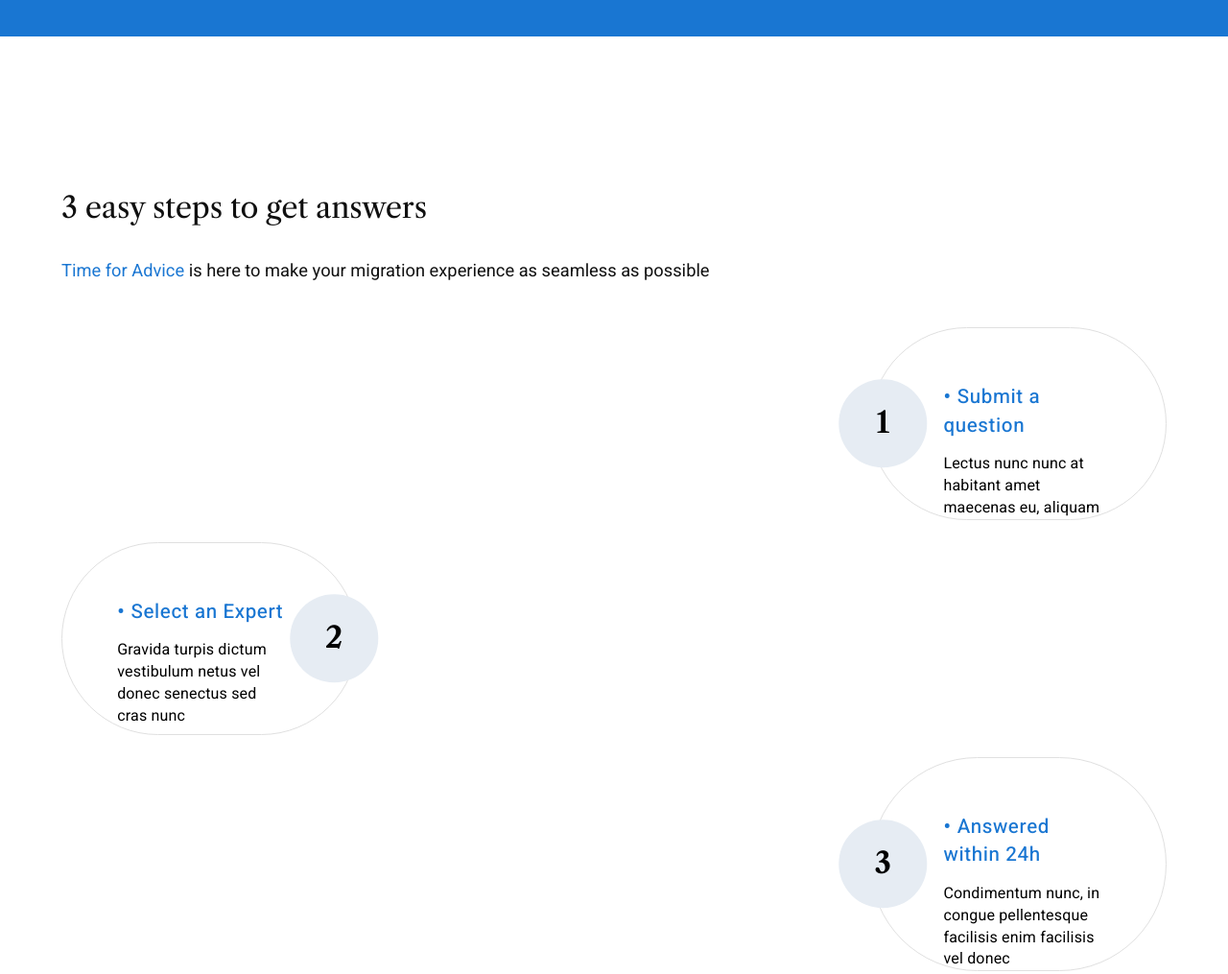
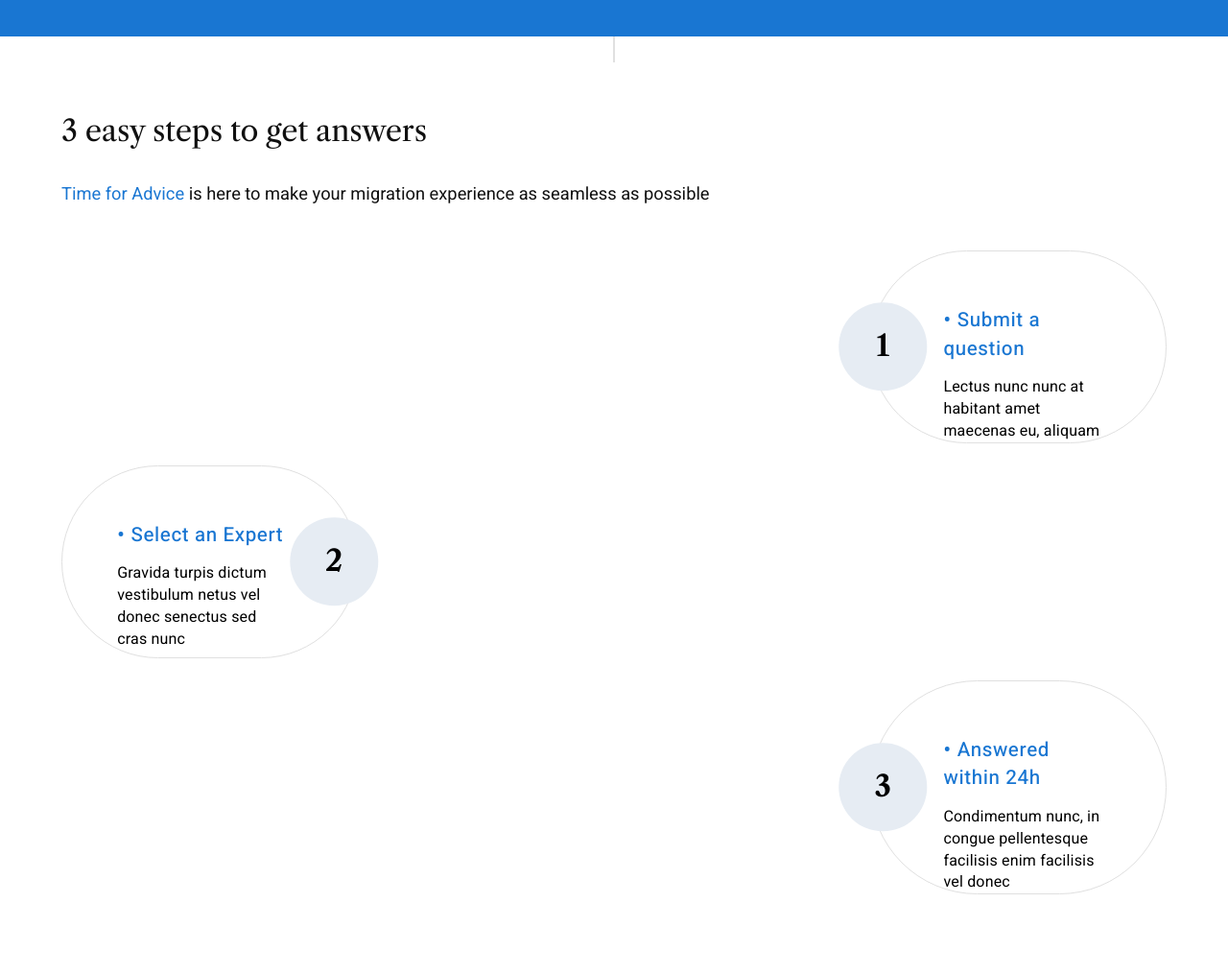
Before and after one commit to Bullkip/PineDev-Markup, a website built with webpack: page src/index.html in a window 1280 px wide. Shown: the part 762-1777 px from the top of the page at 96% size. After the commit the page ends 1717 px from the top, so only its background shows below. Built offline with nearby package versions, Linux system fonts and the light colour scheme.

Commit message:
add helpers class to sections

```diff
--- a/src/assets/scss/content.scss
+++ b/src/assets/scss/content.scss
@@ -1,10 +1,13 @@
+// sections
 .start {
   min-height: 100vh;
+  // min-height: -webkit-fill-available;
   position: relative;
   background: url(../img/main-img.jpg);
   background-position: top -80px center;
   background-repeat: no-repeat;
   background-size: cover;
+  margin-bottom: rem(70px);
 
   .start__caption {
     position: relative;
@@ -68,8 +71,9 @@
 }
 
 .steps {
+
   .steps__caption {
-    margin: rem(140px) 0 rem(30px);
+    margin: rem(0px) 0 rem(30px);
     font-family: 'Libre Caslon Text', serif;
     font-size: rem(27px);
     line-height: rem(33px);
@@ -173,3 +177,18 @@
     }
   }
 }
+
+// helpers
+.lineBeforeSection {
+  position: relative;
+  &:before {
+    content:'';
+    position: absolute;
+    top: -10%;
+    left: 50%;
+    min-width: 60px;
+    height: 0;
+    border: 1px solid #E0E0E0;
+transform:  translateX(-50%) rotate(90deg);
+  }
+}
--- a/src/assets/scss/header.scss
+++ b/src/assets/scss/header.scss
@@ -194,7 +194,6 @@ header {
       }
       ~ .accordeon__content {
         max-height: 100vh;
-        max-height: -webkit-fill-available;
         padding: 1em;
         transition: all 0.5s;
       }
--- a/src/index.html
+++ b/src/index.html
@@ -74,9 +74,9 @@
       </div>
     </header>
     <main>
-      <section class="start">
+      <section class="start ">
         <div class="wrapper">
-          <!-- <img src="/assets/img/main-img.jpg" alt="" class="start__img-background"> -->
+
           <h1 class="start__caption">
             Instant answers, relevant to you
           </h1>
@@ -87,7 +87,7 @@
           <a href="#" class="start__button cta-button">Ask a Question</a>
         </div>
       </section>
-      <section class="steps">
+      <section class="steps lineBeforeSection">
         <div class="wrapper">
           <h2 class="steps__caption">
             3 easy steps to get answers
```
